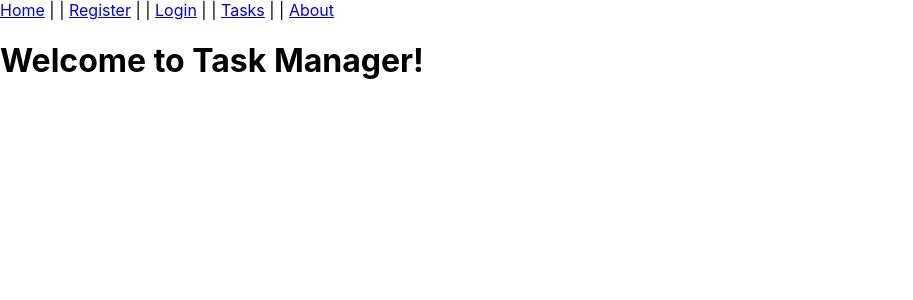
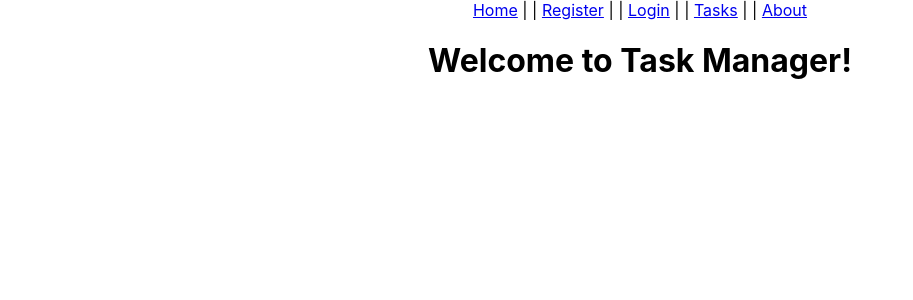
Before and after one commit to mpierce1988/ReactTaskManager, a React (Create React App) app in the folder task-manager/: page / in a window 1280 px wide. Shown: the top 300 px of the page, without its empty margins (0-913 px from the left). Built offline with nearby package versions, Linux system fonts and the light colour scheme.

Commit message:
Updated App.js and Index.js to use UserProvider

```diff
--- a/task-manager/src/App.js
+++ b/task-manager/src/App.js
@@ -1,10 +1,27 @@
-import logo from './logo.svg';
 import './App.css';
 import { Home } from './containers/Home';
+import { Header } from './components/Header';
+import { Login } from './containers/Login';
+import { Register } from './containers/Register';
+import { TaskList } from './containers/TaskList';
+import { About } from './containers/About';
+import { Routes, Route } from 'react-router-dom';
+import { UserProvider } from './contexts/UserContext';
 
 function App() {
   return (
-    <Home />
+    <div className="App">
+      <UserProvider>
+        <Header />
+          <Routes>
+            <Route path="/" element={<Home />} />
+            <Route path="/register" element={<Register />} />
+            <Route path="/login" element={<Login />} />
+            <Route path="/tasks" element={<TaskList />} />
+            <Route path="/about" element={<About />} />
+          </Routes>
+        </UserProvider>
+    </div>
   );
 }
 
--- a/task-manager/src/index.js
+++ b/task-manager/src/index.js
@@ -4,23 +4,11 @@ import './index.css';
 import App from './App';
 import reportWebVitals from './reportWebVitals';
 import { BrowserRouter, Routes, Route } from 'react-router-dom';
-import { Header } from './components/Header';
-import { Login } from './containers/Login';
-import { Register } from './containers/Register';
-import { TaskList } from './containers/TaskList';
-import { About } from './containers/About';
 
 const root = ReactDOM.createRoot(document.getElementById('root'));
 root.render(
   <BrowserRouter>
-    <Header />
-    <Routes>
-      <Route path="/" element={<App />} />
-      <Route path="/register" element={<Register />} />
-      <Route path="/login" element={<Login />} />
-      <Route path="tasks" element={<TaskList />} />
-      <Route path="/about" element={<About />} />
-    </Routes>
+    <App />
   </BrowserRouter>
 );
 
```
